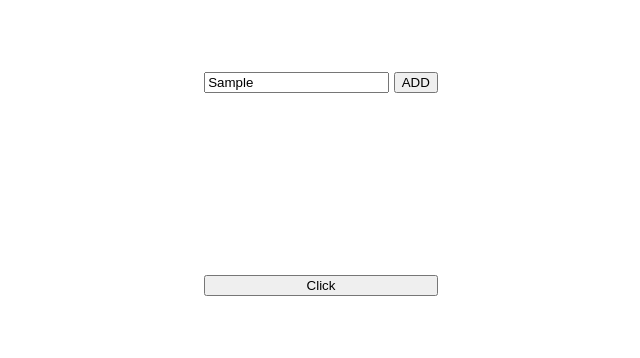
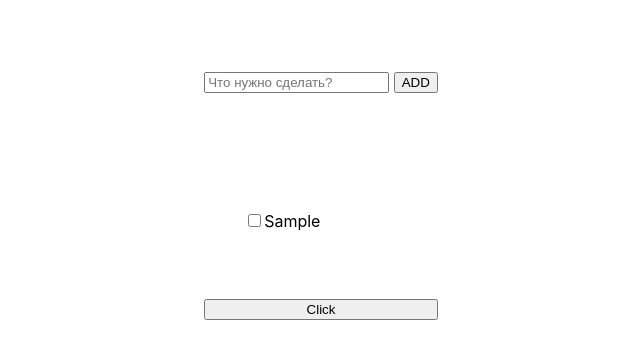
Before and after one commit to NikitinaKatia/todo-vanilla, a website built with Vite: page todo-vanilla/index.html in a window 1280 px wide. Both pictures are taken after typing "Sample" into the empty fields and a click on the button "ADD". Shown: the part 80-438 px from the top of the page, without its empty margins (319-959 px from the left). Built offline with nearby package versions, Linux system fonts and the light colour scheme; no server answers.

Commit message:
create button add item

```diff
--- a/todo-vanilla/index.html
+++ b/todo-vanilla/index.html
@@ -13,7 +13,7 @@
         <h1 class="header-text">Todo List</h1>
         <div class="todo-list-block">
           <div class="input-box">
-            <input type="text" placeholder="Что нужно сделать?">
+            <input type="text" placeholder="Что нужно сделать?" class="addInput">
             <button class="add-todo">ADD</button>
           </div>
         </div>
--- a/todo-vanilla/src/main.ts
+++ b/todo-vanilla/src/main.ts
@@ -1,11 +1,12 @@
 import "./theme/index.css";
-import { renderTodos } from "./ui/general";
+import { renderTodos, createAddTodoClick } from "./ui/general";
 
 /** Initialization home page. */
 function initHomePage(): void {
   console.log("initHomePage");
 
   renderTodos();
+  createAddTodoClick()
 }
 
 window.addEventListener("DOMContentLoaded", initHomePage);
--- a/todo-vanilla/src/ui/general.ts
+++ b/todo-vanilla/src/ui/general.ts
@@ -2,11 +2,13 @@
 
 import { fetchTodos } from "../services/todo.service";
 
-export function getDomElement(selector: string): Element {
-  const element = document.querySelector(selector);
+export function getDomElement<T extends Element>(
+  selector: string): T {
+  const element = document.querySelector<T>(selector);
   if (element !== undefined && element !== null) {
     return element;
   }
+
   throw new Error(`Element not found by selector ${selector}`);
 }
 
@@ -30,3 +32,17 @@ export async function renderTodos() {
     todoListElement.append(listItem);
   });
 }
+
+
+export function createAddTodoClick() {
+  const todoList = getDomElement('.todo-list');
+  const btnAddTodoElement = getDomElement('.add-todo');
+  const input: HTMLInputElement = getDomElement('.addInput');
+  console.log(todoList);
+
+  btnAddTodoElement.addEventListener('click', () => {
+    const todoItemElement = createListItem(input.value)
+    todoList.append(todoItemElement);
+    input.value = '';
+  })
+}
```
